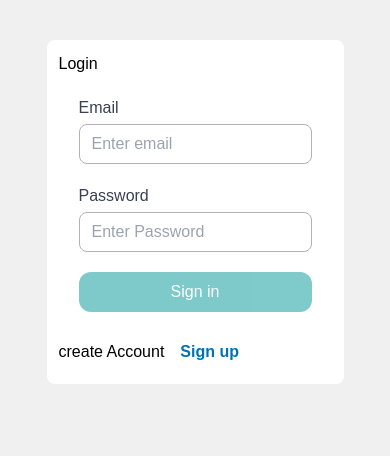
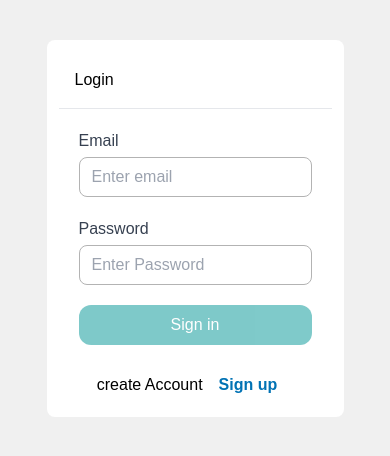
Before and after one commit to nargesabolhasan/vue-panel-admin, a Vue app: page /login in a window 390 px wide. Shown: the top 456 px of the page. Built offline with nearby package versions, Linux system fonts and the light colour scheme; the HTML template or start-up script is replaced by a standard one.

Commit message:
[Fix]fix login responsive design

```diff
--- a/src/assets/styles/main.scss
+++ b/src/assets/styles/main.scss
@@ -27,7 +27,7 @@ body {
 }
 
 .sign-in-wrapper {
-  @apply bg-neutral_bg1 rounded-lg p-3 max-w-[480px] mx-auto mt-10;
+  @apply bg-neutral_bg1 rounded-lg p-3 w-fit md:w-[480px]  mx-auto mt-10;
 }
 .form-wrapper {
   @apply bg-neutral_bg1 flex flex-col gap-5 p-5 rounded-lg;
--- a/src/components/LoginForm.vue
+++ b/src/components/LoginForm.vue
@@ -46,7 +46,7 @@ const onSubmit = handleSubmit(async (values) => {
 </script>
 
 <template>
-  <form @submit.prevent="onSubmit" novalidate class="form-wrapper">
+  <form @submit.prevent="onSubmit" novalidate class="form-wrapper w-full">
     <TextField
       id="email"
       v-model="email"
--- a/src/components/SignInForm.vue
+++ b/src/components/SignInForm.vue
@@ -66,7 +66,7 @@ const onSubmit = handleSubmit(async (values) => {
 </script>
 
 <template>
-  <form @submit.prevent="onSubmit" novalidate class="form-wrapper">
+  <form @submit.prevent="onSubmit" novalidate class="form-wrapper w-full">
     <TextField
       id="username"
       v-model="username"
--- a/src/components/inputs/textField/TextField.vue
+++ b/src/components/inputs/textField/TextField.vue
@@ -2,7 +2,7 @@
 import { defineProps, defineEmits, ref, watch, computed, type Ref } from 'vue'
 
 const props = defineProps<{
-  modelValue: string | Ref
+  modelValue: string | Ref | unknown
   type?: string
   title?: string
   disabled?: boolean
--- a/src/components/sidebar/Sidebar.vue
+++ b/src/components/sidebar/Sidebar.vue
@@ -1,7 +1,7 @@
 <template>
   <!-- Mobile Header -->
   <header class="md:hidden flex items-center justify-between px-4 py-3 bg-neutral_bg1 shadow">
-    <h1 class="text-lg font-bold text-neutral_fg1">Dashboard</h1>
+    <h2 class="text-lg font-bold text-neutral_fg1">Dashboard</h2>
     <button @click="toggleMenu" class="text-neutral_fg2 focus:outline-none">
       <svg
         v-if="!menuOpen"
--- a/src/views/Login.vue
+++ b/src/views/Login.vue
@@ -1,9 +1,11 @@
 <template>
-  <div class="sign-in-wrapper">
-    <h1>Login</h1>
+  <div class="sign-in-wrapper flex flex-col">
+    <h2 class="p-4 border-b">Login</h2>
     <LoginForm :loading="loading" :onsubmit="handleLogin" />
-    <span>create Account</span>
-    <LinkButton :to="ROUTES.SIGN_IN" title="Sign up" />
+    <span class="mx-auto inline-block">
+      <span>create Account</span>
+      <LinkButton :to="ROUTES.SIGN_IN" title="Sign up"
+    /></span>
   </div>
 </template>
 <script lang="ts" setup>
--- a/src/views/SignIn.vue
+++ b/src/views/SignIn.vue
@@ -5,10 +5,11 @@ import { ROUTES } from '@/constants/routes.js'
 </script>
 
 <template>
-  <div class="sign-in-wrapper">
-    <h1>Sign Up</h1>
-    <SignUpForm /><span>Have an account?</span>
-    <LinkButton :to="ROUTES.LOGIN" title="Sign in" />
+  <div class="sign-in-wrapper flex flex-col">
+    <h2 class="p-4 border-b">Sign Up</h2>
+    <span class="text-center">
+      <SignUpForm /><span>Have an account?</span> <LinkButton :to="ROUTES.LOGIN" title="Sign in"
+    /></span>
   </div>
 </template>
 
```
